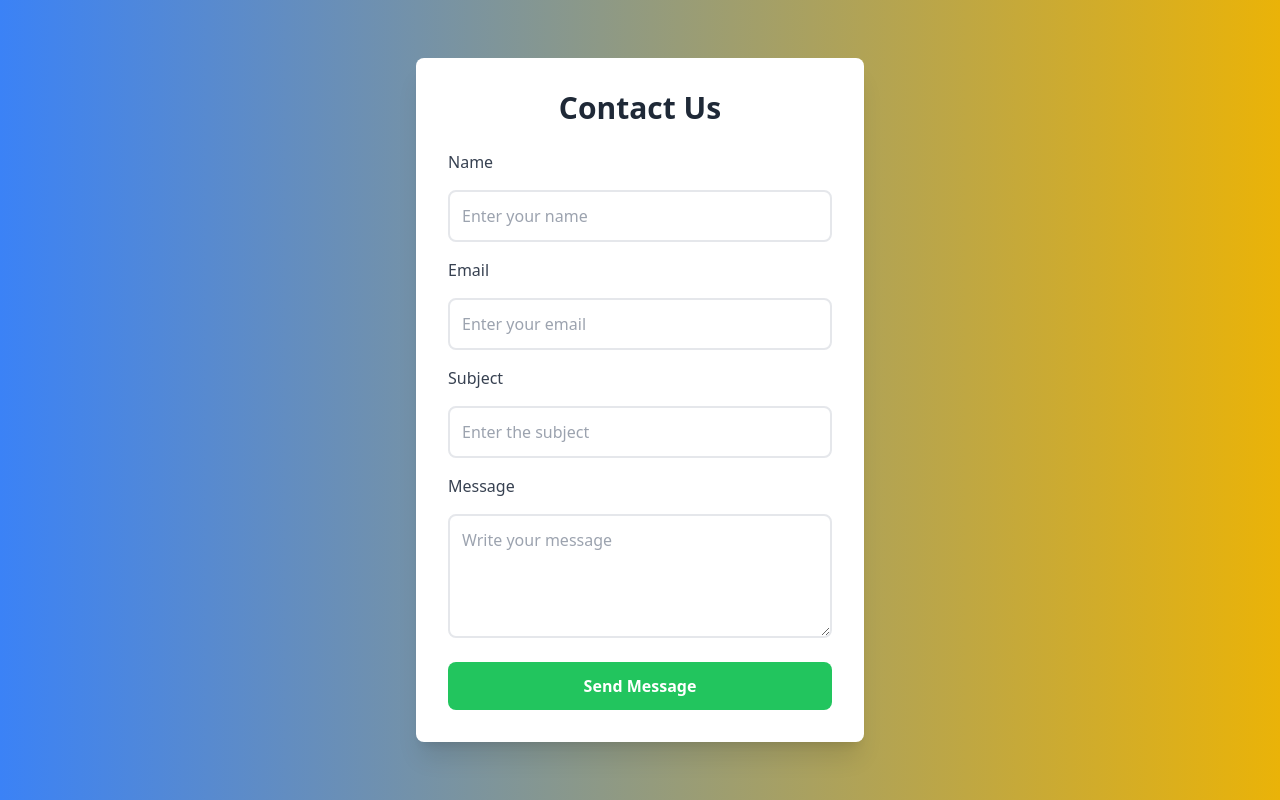
After one commit to SUDHAPANTHA/NewsPortal, a Django app: page /contact.html in a window 1280 px wide. The commit adds this page. Run offline with Django 5.2, Linux system fonts and the light colour scheme; some libraries are stand-ins or nearby versions.

Commit message:
till contact

```diff
--- /dev/null
+++ b/news_app/forms.py
@@ -0,0 +1,13 @@
+from django import forms
+from .models import Contact
+
+class ContactForm(forms.ModelForm):
+    class Meta:
+        model = Contact
+        fields = ['name', 'email', 'subject', 'message']
+        widgets = {
+            'name': forms.TextInput(attrs={'placeholder': 'Your Name'}),
+            'email': forms.EmailInput(attrs={'placeholder': 'Your Email'}),
+            'subject': forms.TextInput(attrs={'placeholder': 'Subject'}),
+            'message': forms.Textarea(attrs={'placeholder': 'Your Message'}),
+        }
--- a/news_app/models.py
+++ b/news_app/models.py
@@ -40,3 +40,14 @@ class Post(TimeStampModel):
 
     def __str__(self):
         return self.title
+
+
+class Contact(models.Model):
+    name = models.CharField(max_length=100)
+    email = models.EmailField()
+    subject = models.CharField(max_length=255)
+    message = models.TextField()
+    created_at = models.DateTimeField(auto_now_add=True)
+
+    def __str__(self):
+        return self.subject
--- a/news_app/urls.py
+++ b/news_app/urls.py
@@ -4,4 +4,5 @@ from news_app import views
 
 urlpatterns = [
     path("", views.HomePageView.as_view(), name="home"),
+    path('contact.html', views.ContactView.as_view(), name='contact'),
 ]
--- a/news_app/views.py
+++ b/news_app/views.py
@@ -1,8 +1,9 @@
 from django.shortcuts import render
 from django.views.generic import ListView
-
 from news_app.models import Post
-
+from django.urls import reverse_lazy
+from django.views.generic.edit import FormView
+from .forms import ContactForm
 class HomePageView(ListView):
     model = Post
     template_name = "aznews/home.html"
@@ -36,3 +37,13 @@ class HomePageView(ListView):
         ).order_by("-published_at")[:7]
 
         return context
+
+class ContactView(FormView):
+    template_name = 'aznews/contact.html'
+    form_class = ContactForm
+    success_url = reverse_lazy('contact')
+    def form_valid(self, form):
+        form.save()
+        return super().form_valid(form)
+    def form_invalid(self, form):
+        return super().form_invalid(form)
--- /dev/null
+++ b/templates/aznews/contact.html
@@ -0,0 +1,76 @@
+<!DOCTYPE html>
+<html lang="en">
+  <head>
+    <meta charset="UTF-8" />
+    <meta name="viewport" content="width=device-width, initial-scale=1.0" />
+    <title>Contact Us - Aznews</title>
+    <script src="https://cdn.tailwindcss.com"></script>
+  </head>
+  <body
+    class="bg-gradient-to-r from-blue-500 to-yellow-500 h-screen flex items-center justify-center"
+  >
+    <section
+      id="contact"
+      class="w-full max-w-md p-8 bg-white rounded-lg shadow-xl"
+    >
+      <h2 class="text-3xl font-semibold text-center text-gray-800 mb-6">
+        Contact Us
+      </h2>
+      <form method="post" action="" class="space-y-6">
+        {% csrf_token %}
+        <div class="flex flex-col space-y-4">
+          <label for="name" class="text-gray-700">Name</label>
+          <input
+            type="text"
+            name="name"
+            id="name"
+            class="border-2 border-light-blue-300 p-3 rounded-lg focus:outline-none focus:border-blue-500"
+            placeholder="Enter your name"
+          />
+
+          <label for="email" class="text-gray-700">Email</label>
+          <input
+            type="email"
+            name="email"
+            id="email"
+            class="border-2 border-light-blue-300 p-3 rounded-lg focus:outline-none focus:border-blue-500"
+            placeholder="Enter your email"
+          />
+
+          <label for="subject" class="text-gray-700">Subject</label>
+          <input
+            type="text"
+            name="subject"
+            id="subject"
+            class="border-2 border-light-blue-300 p-3 rounded-lg focus:outline-none focus:border-blue-500"
+            placeholder="Enter the subject"
+          />
+
+          <label for="message" class="text-gray-700">Message</label>
+          <textarea
+            name="message"
+            id="message"
+            rows="4"
+            class="border-2 border-light-blue-300 p-3 rounded-lg focus:outline-none focus:border-blue-500"
+            placeholder="Write your message"
+          ></textarea>
+        </div>
+        <button
+          type="submit"
+          class="w-full py-3 bg-green-500 text-white font-semibold rounded-lg hover:bg-green-600 transition duration-300"
+        >
+          Send Message
+        </button>
+      </form>
+      {% if messages %}
+      <ul class="mt-6 space-y-4">
+        {% for message in messages %}
+        <li class="bg-red-100 text-red-700 p-4 rounded-lg shadow-md">
+          {{ message }}
+        </li>
+        {% endfor %}
+      </ul>
+      {% endif %}
+    </section>
+  </body>
+</html>
```
Also changed, not shown: templates/aznews/header.html (+4 -7 lines), news_app/migrations/0002_contact.py (added).
